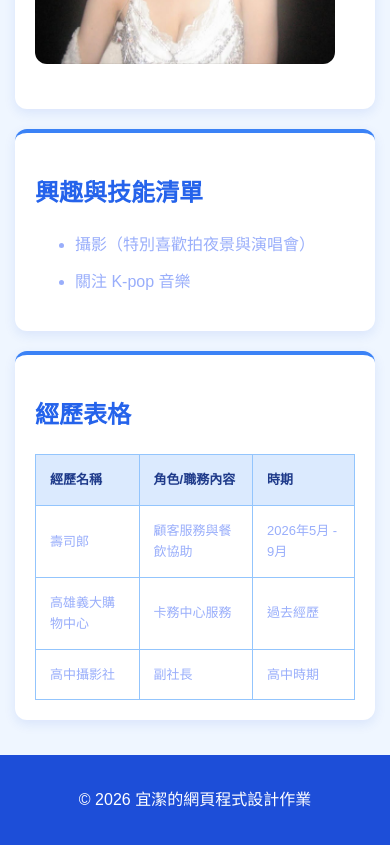
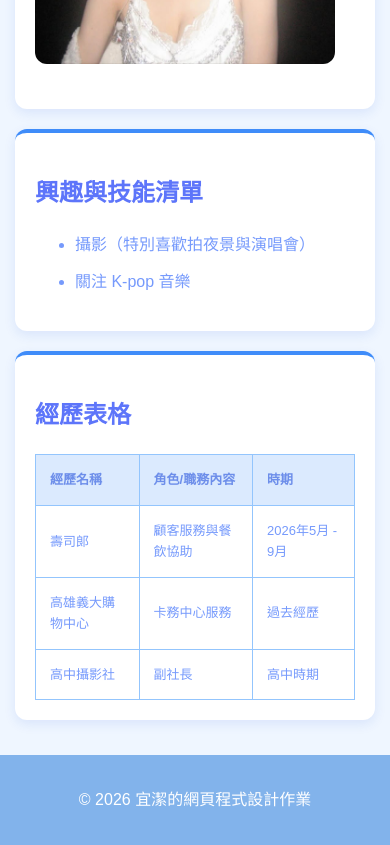
Before and after one commit to alien45321/115web_413630335, a plain HTML site: page index.html in a window 390 px wide. Shown: the part 900-1745 px from the top of the page. Drawn offline with Linux system fonts and the light colour scheme.

Commit message:
Add CSS styles and responsive layout

```diff
--- a/style.css
+++ b/style.css
@@ -6,7 +6,7 @@
 /* 整個網頁的基本設定 */
 body {
   margin: 0;
-  color: #99aefb;
+  color: #769afc;
   background-color: #eff6ff;
   font-family: Arial, "Microsoft JhengHei", sans-serif;
   line-height: 1.65;
@@ -18,7 +18,7 @@ footer {
   padding: 20px;
   color: white;
   text-align: center;
-  background-color: #1d4ed8; /* 換成明亮且專業的寶石藍 */
+  background-color: #82b3eb;
 }
 
 /* 導覽列 */
@@ -35,7 +35,7 @@ nav a {
 
 nav a:hover {
   text-decoration: underline;
-  color: #bfdbfe; /* 滑鼠游標移過去時，文字變成淺藍色 */
+  color: #bfdbfe;
 }
 
 /* 主要內容 */
@@ -53,7 +53,7 @@ main > div {
   padding: 30px;
   background-color: white; /* 內容區塊維持白色，讓文字比較好讀 */
   border-radius: 12px;
-  border-top: 4px solid #3b82f6; /* 區塊上方加一條亮藍色邊框做點綴 */
+  border-top: 4px solid #3f8cf9; /* 區塊上方加一條亮藍色邊框做點綴 */
   box-shadow: 0 4px 12px rgba(29, 78, 216, 0.1); /* 陰影也帶有一點點藍色調 */
 }
 
@@ -63,7 +63,7 @@ h1 {
 }
 
 h2 {
-  color: #2563eb; /* 區塊內的次標題使用鮮明的藍色 */
+  color: #5d75fa; /* 區塊內的次標題使用鮮明的藍色 */
 }
 
 p {
@@ -97,7 +97,7 @@ td {
 
 th {
   background-color: #dbeafe; /* 表格的標題列背景改成淺藍色 */
-  color: #1e3a8a; /* 表格標題文字用深藍色 */
+  color: #6d8eea; /* 表格標題文字用深藍色 */
 }
 
 /* 手機與平板版面 */
```
